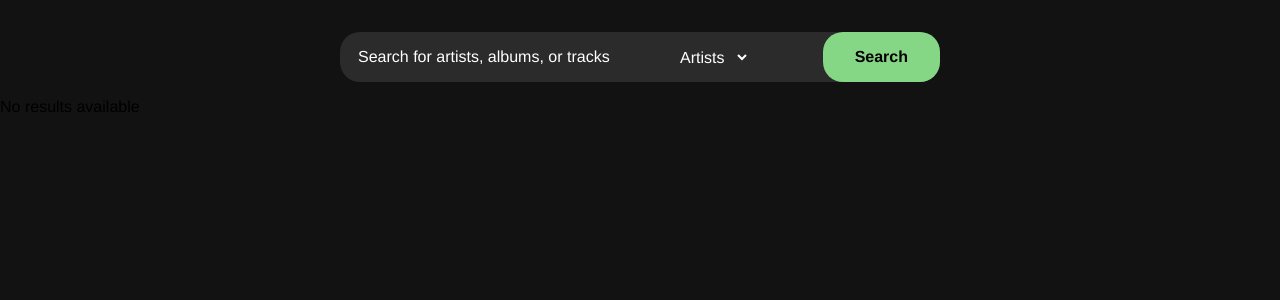
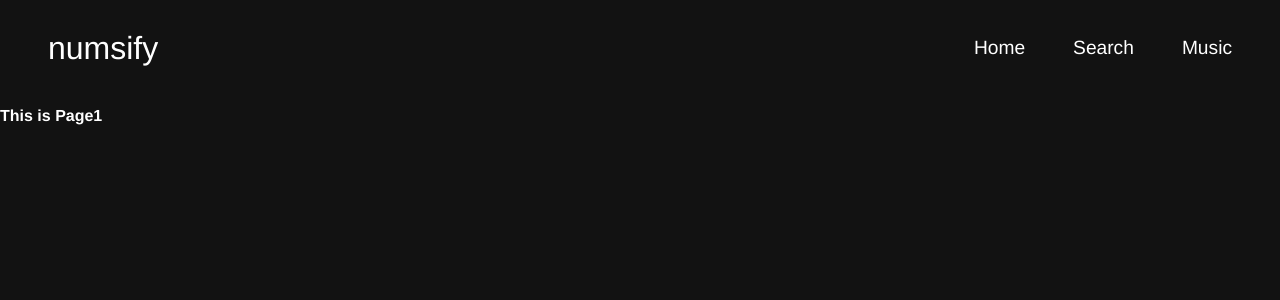
Before and after one commit to acholthitchanta/numsify, a React (Create React App) app: page / in a window 1280 px wide. Shown: the top 300 px of the page. Built offline with nearby package versions, Linux system fonts and the light colour scheme.

Commit message:
working thru it

```diff
--- a/package.json
+++ b/package.json
@@ -9,7 +9,8 @@
     "@testing-library/user-event": "^13.5.0",
     "react": "^19.1.0",
     "react-dom": "^19.1.0",
-    "react-scripts": "5.0.1",
+    "react-router-dom": "^7.7.1",
+    "react-scripts": "^0.0.0",
     "web-vitals": "^2.1.4"
   },
   "scripts": {
@@ -20,8 +21,6 @@
   },
   "eslintConfig": {
     "extends": [
-      "react-app",
-      "react-app/jest"
     ]
   },
   "browserslist": {
--- a/src/App.css
+++ b/src/App.css
@@ -3,13 +3,54 @@
   box-sizing: border-box;
   background-color: transparent;
   font-family: "Helvetica", sans-serif;
+  color: white;
 }
 
 body{
   background-color: rgb(18, 18, 18);
+  width: 100%;
 }
 
-ul{
+*{
+  font-size: 16px;
+  box-sizing: border-box;
+  background-color: transparent;
+  font-family: "Helvetica", sans-serif;
+  color: white;
+}
+
+
+nav{
+  height: 6rem;
+  margin: 0 3rem;
+  display: flex;
+  flex-direction: row;
+  align-items: center;
+  justify-content: space-between;
+
+}
+#logo{
+    font-size: 2rem;
+}
+
+nav *{
+  font-size: 1.2rem;
+}
+
+nav ul{
+  display: flex;
+  flex-direction: row;
+  gap: 3rem;
+}
+
+nav ul li, nav ul li a{
+  list-style: none;
+  text-decoration: none;
+}
+
+
+
+.search-results{
   margin: 2rem auto;
   max-width: 1000px;
   display: flex;
@@ -18,7 +59,7 @@ ul{
   gap: 1rem;
 }
 
-li{
+.search-item{
   display: flex;
   align-items: center;
   padding: 1rem;
@@ -37,7 +78,7 @@ li img{
 
 }
 
-li:hover{
+.search-item:hover{
   background-color: rgb(43, 43, 43);
 }
 
--- /dev/null
+++ b/src/App.jsx
@@ -0,0 +1,21 @@
+import './App.css';
+import { HashRouter as Router, Routes, Route } from 'react-router-dom';
+import { Search } from './pages/Search'
+import { HomePage } from './pages/Home';
+import { MusicPage } from './pages/MusicPage';
+
+export default function App() {
+  return(
+    <Router>
+      <Routes>
+        <Route path="/" element={<HomePage/>}/>
+
+        <Route path="/search" element={<Search/>}/>
+        <Route path="/musicpage" element={<MusicPage/>}/>
+
+
+      </Routes>
+    </Router>
+  )
+
+}
--- /dev/null
+++ b/src/components/nav.jsx
@@ -0,0 +1,19 @@
+import {Link} from "react-router-dom"
+
+export function Nav(){
+    return(
+        <>
+        <nav>
+
+            <p id="logo">numsify</p>
+            <ul>
+                <li><Link to="/">Home</Link></li>
+                <li><Link to="/search">Search</Link></li>
+                <li><Link to="/musicpage">Music</Link></li>
+            </ul>
+        </nav>
+        </>
+
+
+    )
+}
--- /dev/null
+++ b/src/pages/Home.jsx
@@ -0,0 +1,12 @@
+import { Nav } from '../components/nav';
+
+
+export function HomePage(){
+    return(
+        <>
+        <Nav/>
+        <h1>This is Page1</h1>
+
+        </>
+    )
+}
--- /dev/null
+++ b/src/pages/MusicPage.jsx
@@ -0,0 +1,10 @@
+import { Nav } from "../components/nav";
+
+export function MusicPage(type, id){
+    return(
+        <>
+            <Nav/>
+        </>
+    )
+
+}
--- a/src/App.js
+++ b/src/pages/Search.jsx
@@ -1,13 +1,12 @@
-import React, { useState, useEffect } from 'react';
-import './App.css';
+import { useState, useEffect } from 'react';
+import { Nav } from '../components/nav';
+import { MusicPage } from './MusicPage';
 
-
-export default function App() {
+export function Search() {
   const [artist, setArtist] = useState([])
   const [album, setAlbum] = useState([])
   const [track, setTrack] = useState([])
   const [query, setQuery] = useState('')
-  const [image, setImage] = useState('')
   const [queryType, setQueryType] = useState('artists')
 
   const getAlbum = async(query) =>{
@@ -138,6 +137,7 @@ export default function App() {
 
     return (
       <>
+      <Nav/>
       <SearchBar/>
       <div className="search">
         {artist.length >0 ? (
@@ -146,32 +146,26 @@ export default function App() {
           <AlbumResults album={album} />
         ) : track.length > 0 ? (
           <TrackResults track={track} />
-        ) : <p>No results available</p>}
+        ) : <p></p>}
       </div>
       </>
     );
 
   }
 
-function ArtistPage(){
-  return(
-    <>
-      <h1 className="name">Kanye West</h1>
-      <img className="avatarImage"></img>
 
-    </>
+function goToPage(type, id){
 
-  )
 }
 
 function ArtistResults({artist}){
   return(
-    <ul>
+    <ul className="search-results">
       {artist.map((artistData, index)=>(
-        <li key={artistData.data.uri || index}>
+        <li className="search-item" onClick={goToPage(artist, artistData.data.uri)} key={artistData.data.uri || index}>
           <>
           <img src={artistData?.data?.visuals?.avatarImage?.sources[0].url || "https://i.pinimg.com/736x/c0/27/be/c027bec07c2dc08b9df60921dfd539bd.jpg"}></img>
-          <div class="info">
+          <div className="info">
             {artistData?.data?.profile?.name || 'Unknown Artist'}
           </div>
           </>
@@ -184,13 +178,13 @@ function ArtistResults({artist}){
 
 function AlbumResults({album}){
   return(
-    <ul>
+    <ul className="search-results">
     {album.map((albumData, index)=>(
-    <li key={albumData.data.uri || index}>
+    <li className="search-item"  key={albumData.data.uri || index}>
       <>
       <img src={albumData?.data?.coverArt?.sources[0].url || "https://i.pinimg.com/736x/c0/27/be/c027bec07c2dc08b9df60921dfd539bd.jpg"}></img>
 
-      <div class="info">
+      <div className="info">
         {albumData?.data?.name || 'Unknown Album'}<span>({albumData?.data?.date?.year})</span>
         <p className="artist">{albumData?.data?.artists?.items[0].profile.name}</p>
       </div>
@@ -206,9 +200,9 @@ function AlbumResults({album}){
 
 function TrackResults({track}){
   return(
-      <ul>
+      <ul className="search-results">
       {track.map((trackData, index)=>(
-      <li key={trackData.data.uri || index}>
+      <li className="search-item"  key={trackData.data.uri || index}>
         <img src={trackData?.data.albumOfTrack?.coverArt?.sources[0].url || "https://i.pinimg.com/736x/c0/27/be/c027bec07c2dc08b9df60921dfd539bd.jpg"}></img>
         <div class="info">
           {trackData?.data?.name || 'Unknown Album'}
```
Also changed, not shown: 1 other file (tests, documents, lock files or other folders).
